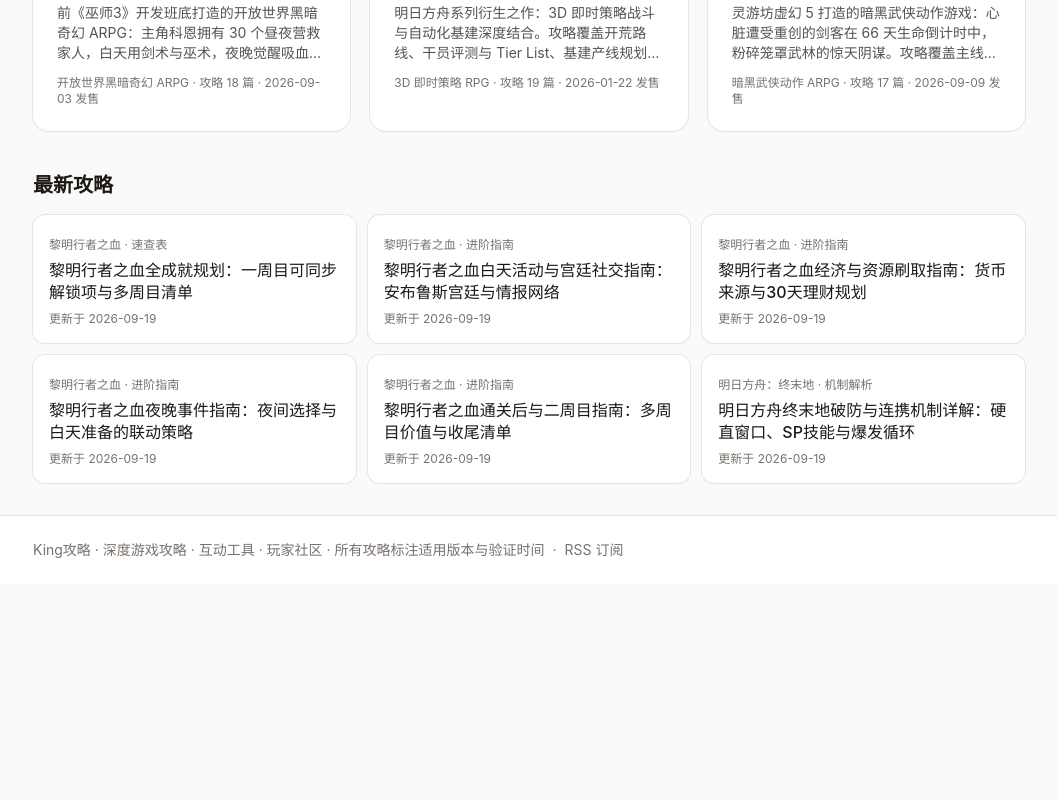
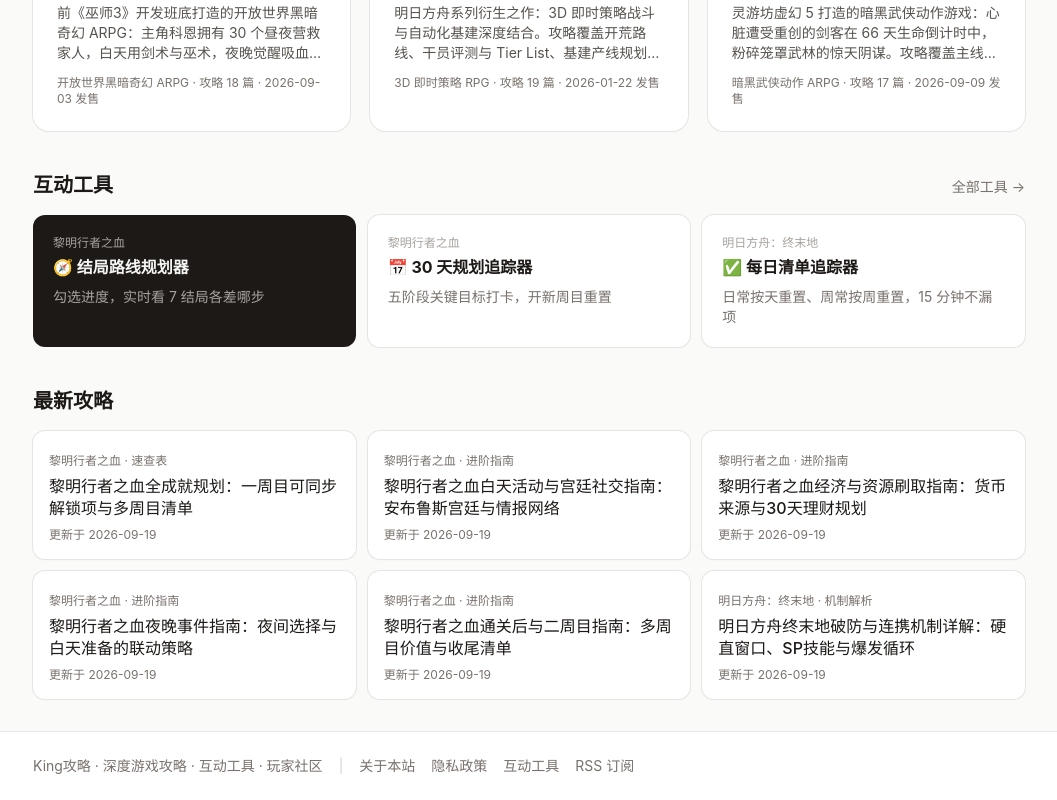
Before and after one commit to cqn107/kinggonglue, a Next.js app: page / in a window 1280 px wide. Shown: the part 504-1304 px from the top of the page, without its empty margins (111-1168 px from the left). Before the commit the page ends 1088 px from the top, so only its background shows below. Built offline with nearby package versions, Linux system fonts and the light colour scheme.

Commit message:
Trust pages: /about (positioning, content principles, contact) and /privacy (localStorage disclosure, third-party policy); footer links; homepage tools showcase

```diff
--- /dev/null
+++ b/src/app/about/page.tsx
@@ -0,0 +1,59 @@
+import type { Metadata } from "next";
+import { siteConfig } from "@/site.config";
+import { getGames, getAllGuideMetas } from "@/lib/content";
+
+export const metadata: Metadata = {
+  title: "关于本站",
+  description: `${siteConfig.name}的定位、内容原则（版本标注与验证制度）与联系方式。`,
+  alternates: { canonical: "/about" },
+};
+
+export default function AboutPage() {
+  const games = getGames();
+  const count = getAllGuideMetas().length;
+
+  return (
+    <div className="prose prose-stone max-w-none">
+      <h1>关于{siteConfig.name}</h1>
+      <p>
+        {siteConfig.name}（kinggonglue.cn）是一个深度图文游戏攻略站：全流程、Boss
+        打法、Build 配装、收集指南与版本解读，配套互动工具（结局路线规划器、清单追踪器等）。
+      </p>
+
+      <h2>正在覆盖的游戏</h2>
+      <ul>
+        {games.map((g) => (
+          <li key={g.slug}>
+            <a href={`/games/${g.slug}`}>{g.name}</a>
+          </li>
+        ))}
+      </ul>
+      <p>当前共 {count} 篇攻略，持续更新中。</p>
+
+      <h2>内容原则</h2>
+      <ul>
+        <li>
+          <b>标注适用版本</b>：每篇攻略注明适用的游戏版本，版本更新后过期内容会标记并修订。
+        </li>
+        <li>
+          <b>验证制度</b>：数值与结论未经实测前会明确标注「待验证」，绝不把猜测包装成结论。
+        </li>
+        <li>
+          <b>剧透分级</b>：每篇标注剧透风险等级，按需阅读。
+        </li>
+        <li>
+          <b>拒绝水文</b>：不写凑字数的「攻略」，每篇围绕一个明确的问题。
+        </li>
+      </ul>
+
+      <h2>联系方式与版权</h2>
+      <p>
+        内容纠错、合作或转载请求可通过邮箱联系：<code>contact@kinggonglue.cn</code>
+        （邮箱随域名注册后启用）。
+      </p>
+      <p>
+        本站攻略内容为原创作品，欢迎少量引用并注明出处与链接；未经许可不得整篇转载。游戏名称与相关素材版权归各自厂商所有，本站为非官方粉丝攻略站。
+      </p>
+    </div>
+  );
+}
--- a/src/app/layout.tsx
+++ b/src/app/layout.tsx
@@ -74,9 +74,20 @@
         </main>
 
         <footer className="border-t border-stone-200 bg-white">
-          <div className="mx-auto max-w-5xl px-4 py-6 text-sm text-stone-500">
-            {siteConfig.name} · {siteConfig.tagline} · 所有攻略标注适用版本与验证时间
-            <span className="mx-2">·</span>
+          <div className="mx-auto flex max-w-5xl flex-wrap items-center gap-x-4 gap-y-2 px-4 py-6 text-sm text-stone-500">
+            <span>
+              {siteConfig.name} · {siteConfig.tagline}
+            </span>
+            <span className="text-stone-300">|</span>
+            <Link href="/about" className="hover:text-stone-900">
+              关于本站
+            </Link>
+            <Link href="/privacy" className="hover:text-stone-900">
+              隐私政策
+            </Link>
+            <Link href="/tools" className="hover:text-stone-900">
+              互动工具
+            </Link>
             <a href="/rss.xml" className="hover:text-stone-900">
               RSS 订阅
             </a>
--- a/src/app/page.tsx
+++ b/src/app/page.tsx
@@ -85,6 +85,40 @@
         </div>
       </section>
       <section>
+        <div className="mb-4 flex items-baseline justify-between">
+          <h2 className="text-xl font-bold">互动工具</h2>
+          <Link href="/tools" className="text-sm text-stone-500 hover:text-stone-900">
+            全部工具 →
+          </Link>
+        </div>
+        <div className="grid gap-3 sm:grid-cols-3">
+          <Link
+            href="/tools/dawnwalker-endings"
+            className="rounded-xl bg-stone-900 p-5 text-stone-100 transition hover:bg-stone-800"
+          >
+            <p className="text-xs text-stone-400">黎明行者之血</p>
+            <p className="mt-1 font-bold">🧭 结局路线规划器</p>
+            <p className="mt-2 text-sm text-stone-400">勾选进度，实时看 7 结局各差哪步</p>
+          </Link>
+          <Link
+            href="/tools/dawnwalker-30day-planner"
+            className="rounded-xl bg-white p-5 shadow-sm ring-1 ring-stone-200 transition hover:shadow-md"
+          >
+            <p className="text-xs text-stone-400">黎明行者之血</p>
+            <p className="mt-1 font-bold">📅 30 天规划追踪器</p>
+            <p className="mt-2 text-sm text-stone-500">五阶段关键目标打卡，开新周目重置</p>
+          </Link>
+          <Link
+            href="/tools/endfield-daily-checklist"
+            className="rounded-xl bg-white p-5 shadow-sm ring-1 ring-stone-200 transition hover:shadow-md"
+          >
+            <p className="text-xs text-stone-400">明日方舟：终末地</p>
+            <p className="mt-1 font-bold">✅ 每日清单追踪器</p>
+            <p className="mt-2 text-sm text-stone-500">日常按天重置、周常按周重置，15 分钟不漏项</p>
+          </Link>
+        </div>
+      </section>
+      <section>
         <h2 className="mb-4 text-xl font-bold">最新攻略</h2>
         <ul className="grid gap-3 sm:grid-cols-2 lg:grid-cols-3">
           {latest.map((m) => (
--- /dev/null
+++ b/src/app/privacy/page.tsx
@@ -0,0 +1,53 @@
+import type { Metadata } from "next";
+import { siteConfig } from "@/site.config";
+
+export const metadata: Metadata = {
+  title: "隐私政策",
+  description: `${siteConfig.name}的隐私政策：我们收集什么、不收集什么，以及本地存储的使用说明。`,
+  alternates: { canonical: "/privacy" },
+};
+
+export default function PrivacyPage() {
+  return (
+    <div className="prose prose-stone max-w-none">
+      <h1>隐私政策</h1>
+      <p>最后更新：2026-09-19</p>
+
+      <h2>我们收集什么</h2>
+      <p>
+        {siteConfig.name}
+        致力于最小化数据收集：本站不要求注册账号，不主动收集你的姓名、邮箱等个人信息。
+      </p>
+
+      <h2>本地存储（localStorage）</h2>
+      <p>
+        互动工具（清单追踪器、结局路线规划器等）会把你的勾选进度保存在<b>
+          你自己浏览器的本地存储
+        </b>
+        中，用于下次访问时恢复进度。这些数据<b>不会上传到我们的服务器</b>
+        ，也不会与任何第三方共享。清除浏览器数据即可彻底删除。
+      </p>
+
+      <h2>统计与第三方服务</h2>
+      <p>
+        本站托管于 Vercel，其基础设施日志可能包含标准 HTTP
+        请求信息（如 IP、User-Agent），用于安全与可用性维护，详见{" "}
+        <a href="https://vercel.com/legal/privacy-policy" rel="noopener noreferrer">
+          Vercel 隐私政策
+        </a>
+        。若未来启用访问统计或广告服务（如 Google AdSense），我们将在本页更新说明，并在法律要求时提供退出选项。
+      </p>
+
+      <h2>Cookie</h2>
+      <p>本站当前不使用追踪型 Cookie。</p>
+
+      <h2>未成年人</h2>
+      <p>本站内容面向一般玩家群体，不针对未成年人进行个性化推荐或广告定向。</p>
+
+      <h2>联系</h2>
+      <p>
+        对本政策有疑问请联系：<code>contact@kinggonglue.cn</code>。
+      </p>
+    </div>
+  );
+}
--- a/src/app/sitemap.ts
+++ b/src/app/sitemap.ts
@@ -12,6 +12,8 @@
     { url: `${base}/tools/dawnwalker-endings`, changeFrequency: "weekly", priority: 0.7 },
     { url: `${base}/tools/dawnwalker-30day-planner`, changeFrequency: "weekly", priority: 0.7 },
     { url: `${base}/tools/endfield-daily-checklist`, changeFrequency: "weekly", priority: 0.7 },
+    { url: `${base}/about`, changeFrequency: "monthly", priority: 0.4 },
+    { url: `${base}/privacy`, changeFrequency: "monthly", priority: 0.3 },
     ...games.map((g) => ({
       url: `${base}/games/${g.slug}`,
       changeFrequency: "daily" as const,
```
